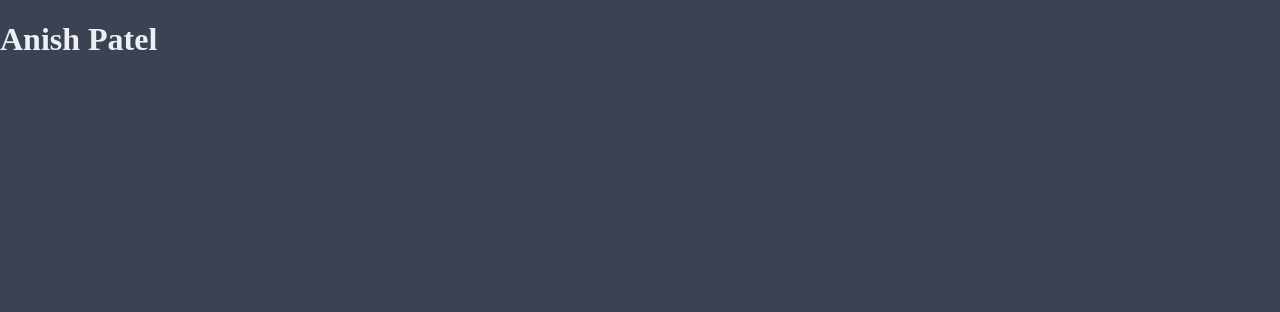
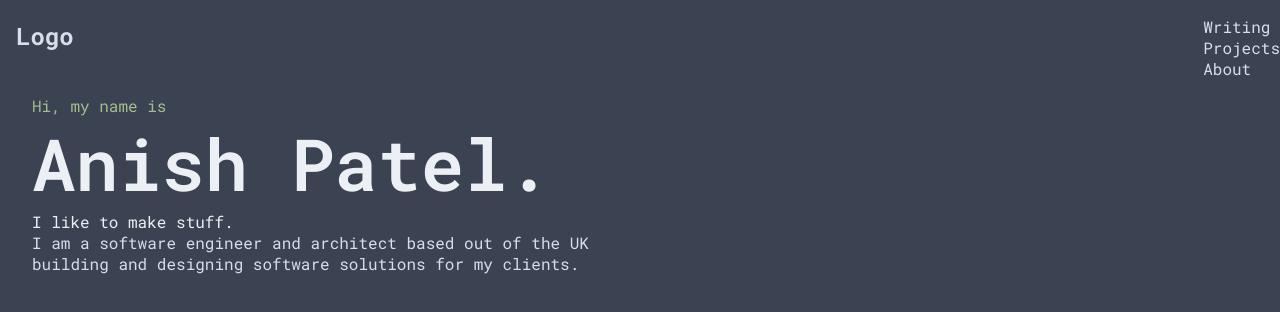
Before and after one commit to codeanish/codeanish.com, a Gatsby site: page / in a window 1280 px wide. Built offline with nearby package versions, Linux system fonts and the light colour scheme; Gatsby itself is replaced by a stand-in of ours.

Commit message:
Some styling of the website

```diff
--- /dev/null
+++ b/gatsby-browser.js
@@ -0,0 +1 @@
+import "typeface-roboto-mono";
--- a/package.json
+++ b/package.json
@@ -18,7 +18,8 @@
     "gatsby-plugin-sass": "^2.5.1",
     "node-sass": "^4.14.1",
     "react": "^16.12.0",
-    "react-dom": "^16.12.0"
+    "react-dom": "^16.12.0",
+    "typeface-roboto-mono": "^1.1.13"
   },
   "devDependencies": {
     "prettier": "2.1.2"
--- a/src/components/layout.js
+++ b/src/components/layout.js
@@ -1,11 +1,16 @@
 import React from 'react'
 import "../styles/global.scss"
+import Nav from './nav'
+import styles from './layout.module.scss'
 
 const Layout = ({children}) =>{
 
     return(
-        <div>
-            {children}
+        <div className={styles.container}>
+            <Nav/>
+            <div className={styles.contentWrapper}>
+                {children}
+            </div>
         </div>
     )
 }
--- /dev/null
+++ b/src/components/layout.module.scss
@@ -0,0 +1,13 @@
+@import "../styles/variables.scss";
+
+.container{
+    height: 100vh;
+    display: flex;
+    flex-flow: column;
+}
+
+.content-wrapper{
+    padding: 2em;
+    flex: 1;
+    display: flex;
+}
--- /dev/null
+++ b/src/components/nav.js
@@ -0,0 +1,20 @@
+import React from 'react';
+import {Link} from 'gatsby'
+import styles from './nav.module.scss'
+
+const Nav = () => {
+    return (
+        <nav className={styles.container}>
+            <div className={styles.logo}>
+                <Link to="/"><h1>Logo</h1></Link>
+            </div>
+            <ol className={styles.navLinks}>
+                <Link to="/blog"><li>Writing</li></Link>
+                <Link to="/projects"><li>Projects</li></Link>
+                <Link to="/about"><li>About</li></Link>
+            </ol>
+        </nav>
+    );
+};
+
+export default Nav;
--- /dev/null
+++ b/src/components/nav.module.scss
@@ -0,0 +1,17 @@
+.container{
+    display: flex;
+    justify-content: space-between;
+}
+
+.logo{
+    align-self: flex-start;
+    padding-left: 1em;
+}
+
+.nav-links{
+    align-self: center;
+    display: flex;
+    a{
+        padding: 0 1em;
+    }
+}
--- a/src/pages/index.js
+++ b/src/pages/index.js
@@ -1,10 +1,19 @@
-import React from "react"
-import Layout from "../components/layout"
+import React from "react";
+import Layout from "../components/layout";
+import styles from './index.module.scss';
 
-export default function Home() {
+const Home = () => {
   return (
     <Layout>
-      <h1>Anish Patel</h1>
+      <div className={styles.statement}>
+        <div className={styles.hello}>Hi, my name is</div>
+        <div className={styles.name}>Anish Patel.</div>
+        <div className={styles.strapLine}>I like to make stuff.</div>
+        <div className={styles.bio}>I am a software engineer and architect based out of the UK building and designing software solutions for my clients.</div>
+        <div className={styles.negativeSpace}></div>
+      </div>
     </Layout>
   )
 }
+
+export default Home;
--- /dev/null
+++ b/src/pages/index.module.scss
@@ -0,0 +1,36 @@
+@import "../styles/variables.scss";
+
+.statement{
+    padding-left: 2em;
+    align-self: center;
+    max-width: 600px;
+    flex: 1;
+}
+
+.hello{
+    color: $highlight-text;
+}
+
+.name{
+    font-size: 72px;
+    font-weight: 600;
+}
+
+.strap-line{
+    font-size: 60px;
+    color: $text-low-contrast;
+}
+
+.bio{
+    color: $text-low-contrast;
+}
+
+.negative-space{
+    padding: 2em;
+}
+
+@media screen and (max-width: 800px){
+    .statement{
+        padding: 0;
+    }
+}
--- a/src/styles/global.scss
+++ b/src/styles/global.scss
@@ -4,5 +4,19 @@ html, body{
     background-color: $background;
     margin: 0;
     padding: 0;
-    color: $text-main
+    color: $text-main;
+    font-family: 'Roboto Mono';
 }
+
+ol, ul{
+    list-style: none;
+}
+
+a{
+    text-decoration: none;
+    color: $link;
+}
+
+a:hover{
+    color: $link-hover
+}
--- a/src/styles/variables.scss
+++ b/src/styles/variables.scss
@@ -21,3 +21,7 @@ $nord16: #B48EAD;
 $background: $nord2;
 $text-main: $nord7;
 $text-low-contrast: $nord5;
+$text-super-low-contrast: $nord11;
+$link: $nord5;
+$link-hover: $nord7;
+$highlight-text: $nord15;
```
Also changed, not shown: src/pages/about.js (added, +12 -0 lines), src/pages/blog.js (added, +12 -0 lines), src/pages/projects.js (added, +12 -0 lines), 1 other file.
